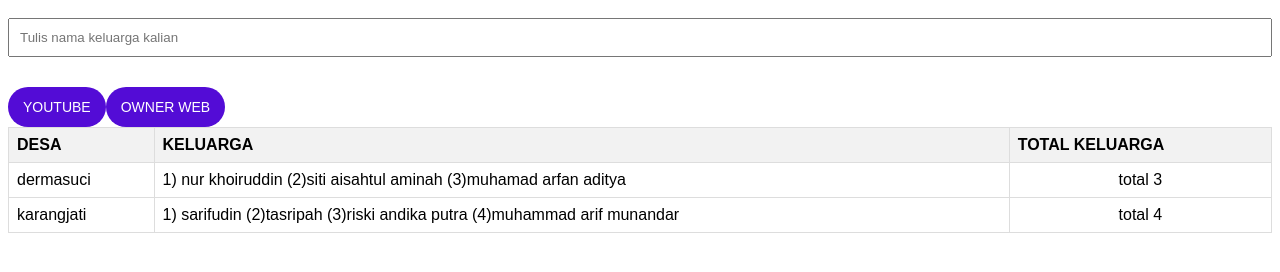
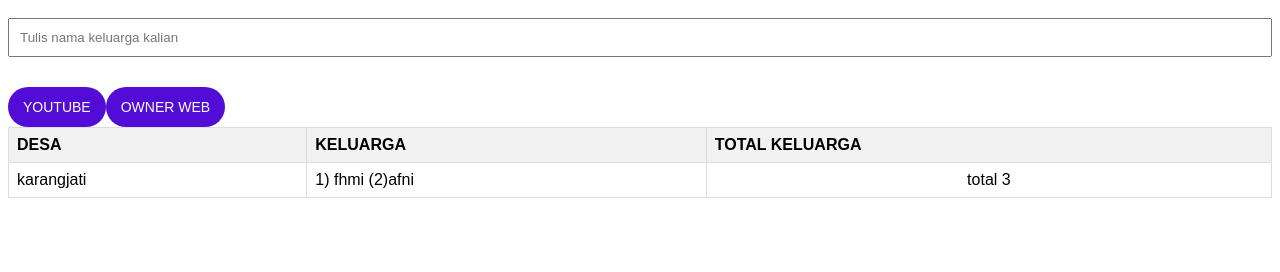
Before and after one commit to robychanel/keluarga, a plain HTML site: page index.html in a window 1280 px wide. Drawn offline with Linux system fonts and the light colour scheme.

Commit message:
Update index.html

```diff
--- a/index.html
+++ b/index.html
@@ -126,20 +126,10 @@
         </thead>
         <tbody>
             <tr>
-                <td>dermasuci</td>
-                <td>1) nur khoiruddin
-                    (2)siti aisahtul aminah
-                    (3)muhamad arfan aditya</td>
+                <td>karangjati</td>
+                <td>1) fhmi
+                    (2)afni
                 <td>total 3</td>
-            </tr>
-            <tr>
-                <td>karangjati</td>
-                <td>1) sarifudin
-                    (2)tasripah
-                    (3)riski andika putra
-                    (4)muhammad arif munandar
-                </td>
-                <td>total 4</td>
             </tr>
         </tbody>
 
```
